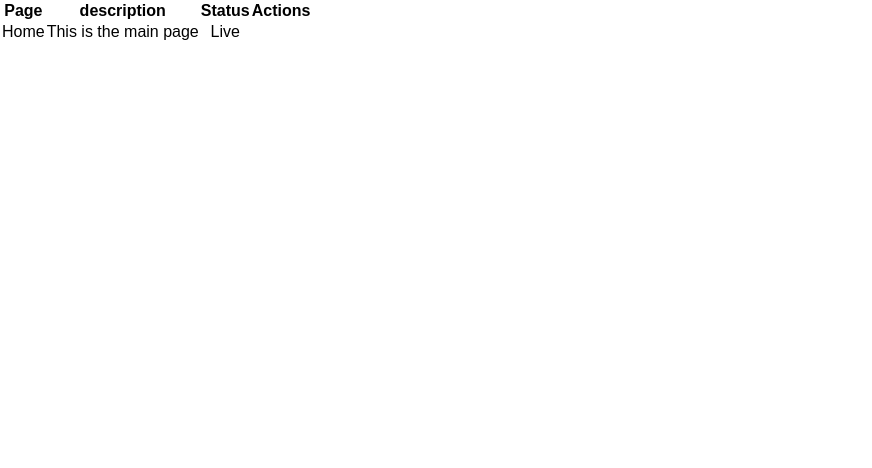
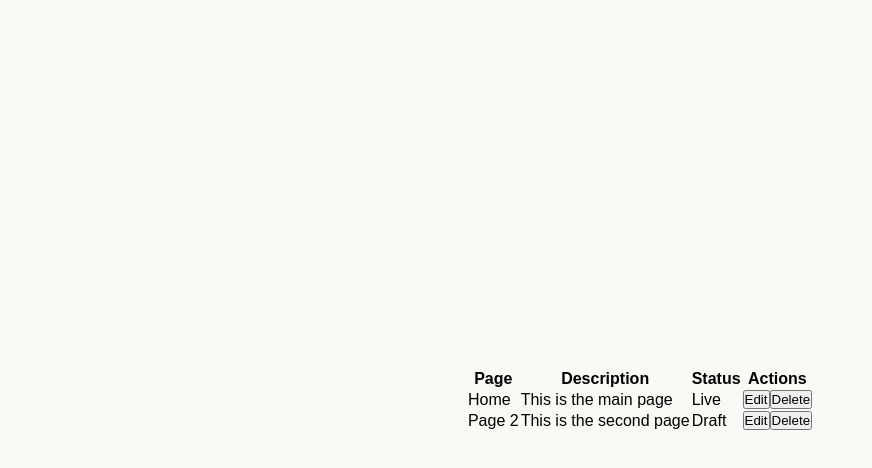
Before and after one commit to Ayodhya-98/React_crud, a React (Create React App) app: page / in a window 1280 px wide. Shown: the top 468 px of the page, without its empty margins (0-872 px from the left). Built offline with nearby package versions, Linux system fonts and the light colour scheme; some icons are missing.

Commit message:
start  react project

```diff
--- a/src/App.css
+++ b/src/App.css
@@ -1,38 +1,8 @@
-.App {
-  text-align: center;
+.App{
+  display:flex;
+  flex-direction:column;
+  align-items:center;
+  justify-content:center;
+  height:100vh;
+  background-color: #faf9f6;
 }
-
-.App-logo {
-  height: 40vmin;
-  pointer-events: none;
-}
-
-@media (prefers-reduced-motion: no-preference) {
-  .App-logo {
-    animation: App-logo-spin infinite 20s linear;
-  }
-}
-
-.App-header {
-  background-color: #282c34;
-  min-height: 100vh;
-  display: flex;
-  flex-direction: column;
-  align-items: center;
-  justify-content: center;
-  font-size: calc(10px + 2vmin);
-  color: white;
-}
-
-.App-link {
-  color: #61dafb;
-}
-
-@keyframes App-logo-spin {
-  from {
-    transform: rotate(0deg);
-  }
-  to {
-    transform: rotate(360deg);
-  }
-}
--- a/src/components/Table.jsx
+++ b/src/components/Table.jsx
@@ -1,16 +1,16 @@
 import React from "react";
 
-import{BsFillTrashFill,BsFillPencilFill} from "rect-icons/bs"
+
 
 import "./Table.css";
 
 export const Table=()=>{
-    return<dev>
-        <table>
+    return<dev className="table-wrapper">
+        <table className="table">
             <thead>
                 <tr>
                     <th>Page</th>
-                    <th>description</th>
+                    <th className="expand">Description</th>
                     <th>Status</th>
                     <th>Actions</th>
                 </tr>
@@ -20,14 +20,25 @@ export const Table=()=>{
                     <td>Home</td>
                     <td>This is the main page</td>
                     <td>
-                        <span>Live</span>
+                        <span className="label label-live">Live</span>
                     </td>
                     <td>
-                        <span>
-                            <BsFillTrashFill/>
-                            <BsFillPencilFill/>
+                    <button>Edit</button>
+                    <button>Delete</button>
 
-                        </span>
+                    </td>
+                </tr>
+
+                <tr>
+                    <td>Page 2</td>
+                    <td>This is the second page</td>
+                    <td>
+                        <span className="label label-draft">Draft</span>
+                    </td>
+                    <td>
+                    <button>Edit</button>
+                    <button>Delete</button>
+
                     </td>
                 </tr>
             </tbody>
```
